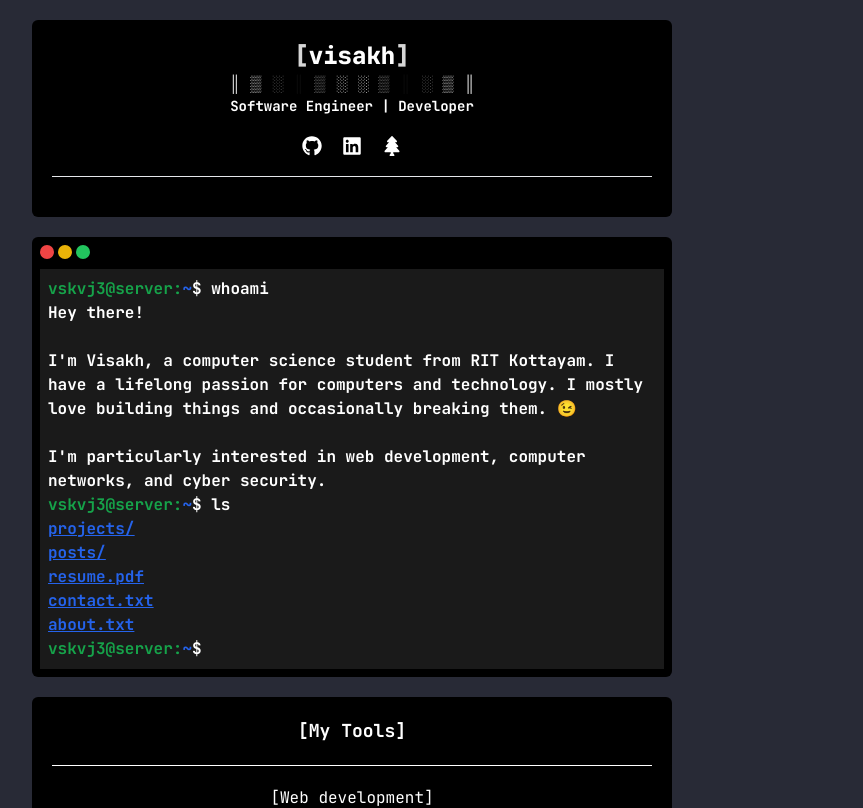
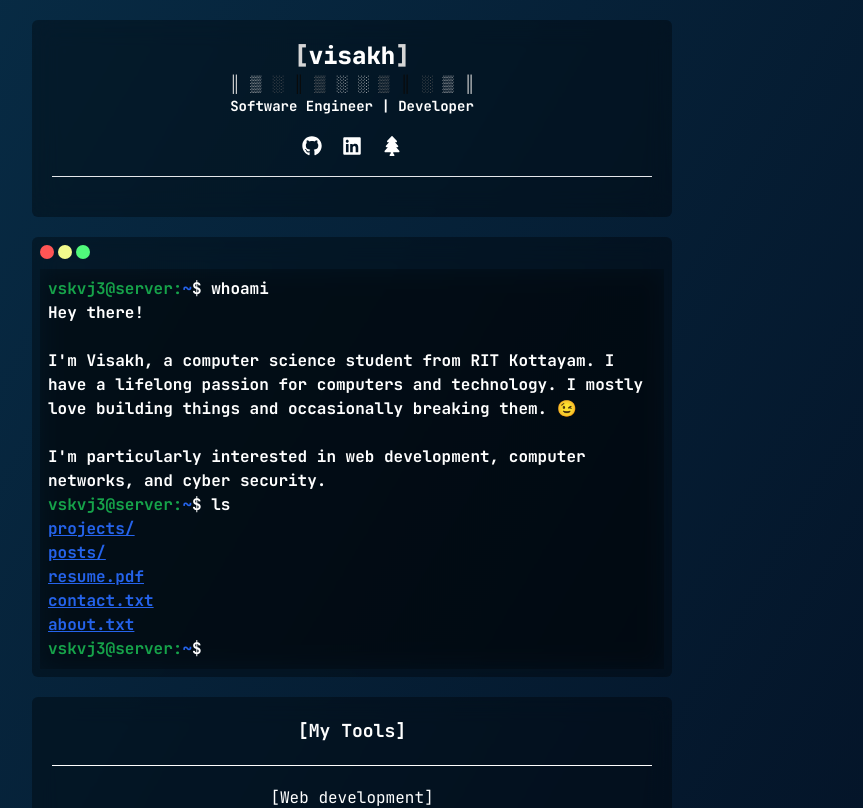
Before and after one commit to vskvj3/portfolio-nextjs, a Next.js app: page / in a window 1280 px wide. Shown: the top 808 px of the page, without its empty margins (288-1151 px from the left). Built offline with nearby package versions, Linux system fonts and the light colour scheme.

Commit message:
feat: transparent bg

```diff
--- a/src/components/footer.js
+++ b/src/components/footer.js
@@ -2,7 +2,7 @@ import { RiNextjsLine } from "react-icons/ri";
 
 export default function Footer({ home }) {
   return (
-    <footer className="bg-black w-1/2 min-w-[370px] max-w-[700px] mx-auto my-2 lg:my-5 rounded-md text-center text-white py-2">
+    <footer className="bg-black/35 backdrop-blur-md w-1/2 min-w-[370px] max-w-[700px] mx-auto my-2 lg:my-5 rounded-md text-center text-white py-2">
       <span className="flex justify-center items-center text-sm lg:text-base">
         [ made with fun using<RiNextjsLine className="mx-1" />]
       </span>
--- a/src/components/home/contact.js
+++ b/src/components/home/contact.js
@@ -26,7 +26,7 @@ export default function Contact(params) {
   };
 
   return (
-    <section className="bg-black text-white w-1/2 mt-2 lg:mt-5 min-w-[370px] max-w-[700px] h-auto mx-auto mb-2 lg:mb-5 p-[20px] rounded-md text-left ">
+    <section className="bg-black/35 backdrop-blur-md text-white w-1/2 mt-2 lg:mt-5 min-w-[370px] max-w-[700px] h-auto mx-auto mb-2 lg:mb-5 p-[20px] rounded-md text-left ">
       <div className=" text-center text-white">[Contact]</div>
       {/** create a form to collect data */}
       <form className="mt-5" onSubmit={handleSubmit}>
--- a/src/components/home/skills.js
+++ b/src/components/home/skills.js
@@ -19,7 +19,7 @@ import { SiCplusplus } from "react-icons/si";
 
 export default function Skills(params) {
   return (
-    <section className="bg-black w-1/2 mt-2 lg:mt-5 min-w-[370px] max-w-[700px] h-auto mx-auto mb-2 lg:mb-5 p-[20px] rounded-md text-left text-white">
+    <section className=" bg-black/35 backdrop-blur-md w-1/2 mt-2 lg:mt-5 min-w-[370px] max-w-[700px] h-auto mx-auto mb-2 lg:mb-5 p-[20px] rounded-md text-left text-white">
       <div className=" text-center text-lg mb-5 font-bold">[My Tools]</div>
       <hr className="border-white mb-5" />
       <div>
--- a/src/components/home/terminal.js
+++ b/src/components/home/terminal.js
@@ -29,7 +29,7 @@ export default function Terminal(params) {
   return (
     <section className={close ? "hidden" : ""}>
       <div
-        className={`${" px-2 pb-2 bg-black rounded-md text-left text-white"} ${
+        className={`${" px-2 pb-2 bg-black/35 backdrop-blur-md rounded-md text-left text-white"} ${
           maximize
             ? "fixed z-[999] top-0 bottom-0 right-0 left-0 m-3 pb-10"
             : "z-50 w-1/2 min-w-[370px] max-w-[700px] m-auto"
@@ -38,15 +38,15 @@ export default function Terminal(params) {
         <div className="block h-8 cursor-move">
           <strong className=" cursor-auto">
             <div
-              className=" h-3.5 w-3.5 bg-red-500 hover:bg-red-900 rounded-full inline-block mt-2 mr-1"
+              className=" h-3.5 w-3.5 bg-dracula-red hover:bg-dracula-red/40 rounded-full inline-block mt-2 mr-1"
               onClick={() => setClose(true)}
             ></div>
             <div
-              className=" h-3.5 w-3.5 bg-yellow-500 hover:bg-yellow-900 rounded-full inline-block mt-2 mr-1"
+              className=" h-3.5 w-3.5 bg-dracula-yellow hover:bg-dracula-yellow/40 rounded-full inline-block mt-2 mr-1"
               onClick={() => setMinimize(!minimize)}
             ></div>
             <div
-              className=" h-3.5 w-3.5 bg-green-500 hover:bg-green-900 rounded-full inline-block mt-2 mr-1"
+              className=" h-3.5 w-3.5 bg-dracula-green hover:bg-dracula-green/40 rounded-full inline-block mt-2 mr-1"
               onClick={() => setMaximize(!maximize)}
             ></div>
           </strong>
@@ -55,7 +55,7 @@ export default function Terminal(params) {
           className={
             minimize
               ? "hidden"
-              : "font-bold p-2 bg-white/10 h-full overflow-scroll"
+              : "font-bold p-2 bg-black/10 backdrop-blur-md h-full overflow-scroll"
           }
         >
           {/* first command */}
--- a/src/components/navbar.js
+++ b/src/components/navbar.js
@@ -3,7 +3,7 @@ import { FaGithub, FaLinkedin, FaTree } from "react-icons/fa";
 
 export default function Navbar() {
   return (
-    <nav className="bg-black w-1/2 min-w-[370px] max-w-[700px] px-5 mx-auto my-2 lg:my-5  py-5 rounded-md text-center text-white">
+    <nav className="bg-black/35 backdrop-blur-md w-1/2 min-w-[370px] max-w-[700px] px-5 mx-auto my-2 lg:my-5  py-5 rounded-md text-center text-white">
       <Link href={"/"}>
         <h1 className="text-2xl font-extrabold">
           <span className="blinkFrame blink">[</span>
--- a/src/pages/_document.js
+++ b/src/pages/_document.js
@@ -4,7 +4,7 @@ export default function Document() {
   return (
     <Html lang="en">
       <Head />
-      <body className="flex flex-col bg-[#282a36] min-h-[100vh]">
+      <body className="flex flex-col bg-gradient-to-br from-dracula-background1 to-dracula-background2 text-[#b3bcd6] min-h-[100vh]">
         <Main />
         <NextScript />
       </body>
--- a/src/pages/posts/[id].js
+++ b/src/pages/posts/[id].js
@@ -31,7 +31,7 @@ export default function Post({ postData }) {
       <Head>
         <title>{postData.title}</title>
       </Head>
-      <div className="bg-black w-1/2 min-w-[370px] max-w-[700px] h-auto mx-auto mb-2 lg:mb-5 p-[20px] rounded-md text-left text-white">
+      <div className="bg-black/35 backdrop-blur-md w-1/2 min-w-[370px] max-w-[700px] h-auto mx-auto mb-2 lg:mb-5 p-[20px] rounded-md text-left text-white">
         <h1 className=" text-2xl">{postData.title}</h1>
         <br />
         <div className="text-sm">
--- a/src/pages/posts/index.js
+++ b/src/pages/posts/index.js
@@ -17,7 +17,7 @@ export async function getStaticProps() {
 export default function Posts({ allPostsData, page }) {
   return (
     <div>
-      <section className="bg-black w-1/2 min-w-[370px] max-w-[700px] h-auto mx-auto mb-2 lg:mb-5 p-[10px] lg:p-[20px] rounded-md text-left text-white">
+      <section className="bg-black/35 backdrop-blur-md w-1/2 min-w-[370px] max-w-[700px] h-auto mx-auto mb-2 lg:mb-5 p-[10px] lg:p-[20px] rounded-md text-left text-white">
         <ul>
           <p className=" text-center pb-3 lg:text-lg">[Posts]</p>
           {allPostsData.map(({ id, date, tags, title }) => (
--- a/src/pages/projects/[id].js
+++ b/src/pages/projects/[id].js
@@ -28,7 +28,7 @@ export default function Project({ projectData }) {
       <Head>
         <title>{projectData.title}</title>
       </Head>
-      <div className="bg-black w-1/2 min-w-[370px] max-w-[700px] h-auto mx-auto mb-5 p-[20px] rounded-md text-left text-white">
+      <div className="bg-black/35 backdrop-blur-md w-1/2 min-w-[370px] max-w-[700px] h-auto mx-auto mb-5 p-[20px] rounded-md text-left text-white">
         <h1 className=" text-2xl">{projectData.title}</h1>
         <br />
         <div className="text-sm">
@@ -44,7 +44,7 @@ export default function Project({ projectData }) {
         </div>
 
         <hr className="py-5 mt-10" />
-        <div className=" prose-sm lg:prose-base prose-ul:list-disc prose-blockquote:bg-slate-900 prose-blockquote:px-2 lg:prose-blockquote:px-5">
+        <div className=" prose-sm lg:prose-base prose-ul:list-disc prose-blockquote:bg-dracula-bg prose-blockquote:px-2 lg:prose-blockquote:px-5">
           <ReactMarkdown
             components={{
               img: (props) => (
--- a/src/pages/projects/index.js
+++ b/src/pages/projects/index.js
@@ -16,7 +16,7 @@ export async function getStaticProps() {
 export default function Projects({ allProjectsData, page }) {
   return (
     <div>
-      <section className="bg-black w-1/2 min-w-[370px] max-w-[700px] h-auto mx-auto mb-2 lg:mb-5 p-[10px] lg:p-[20px] rounded-md text-left text-white">
+      <section className="bg-black/35 backdrop-blur-md w-1/2 min-w-[370px] max-w-[700px] h-auto mx-auto mb-2 lg:mb-5 p-[10px] lg:p-[20px] rounded-md text-left text-white">
         <ul>
           <p className=" text-center pb-3 lg:text-lg">[Projects]</p>
           {allProjectsData.map(({ id, date, tags, title }) => (
--- a/tailwind.config.js
+++ b/tailwind.config.js
@@ -12,6 +12,20 @@ module.exports = {
         sans: ["var(--font-inter)"],
         mono: ["var(--font-roboto-mono)"],
       },
+      colors: {
+        dracula: {
+          'background1': '#082f49',
+          'background2': '#020617',
+          'foreground': '#131920',
+          'text': '#b3bcd6',
+          'white': '#ffffff',
+          'red': '#ff5555',
+          'yellow': '#f1fa8c',
+          'green': '#50fa7b',
+          'gray': '#8492a6',
+          'gray-light': '#d3dce6',
+        },
+      },
       backgroundImage: {
         "gradient-radial": "radial-gradient(var(--tw-gradient-stops))",
         "gradient-conic":
```
